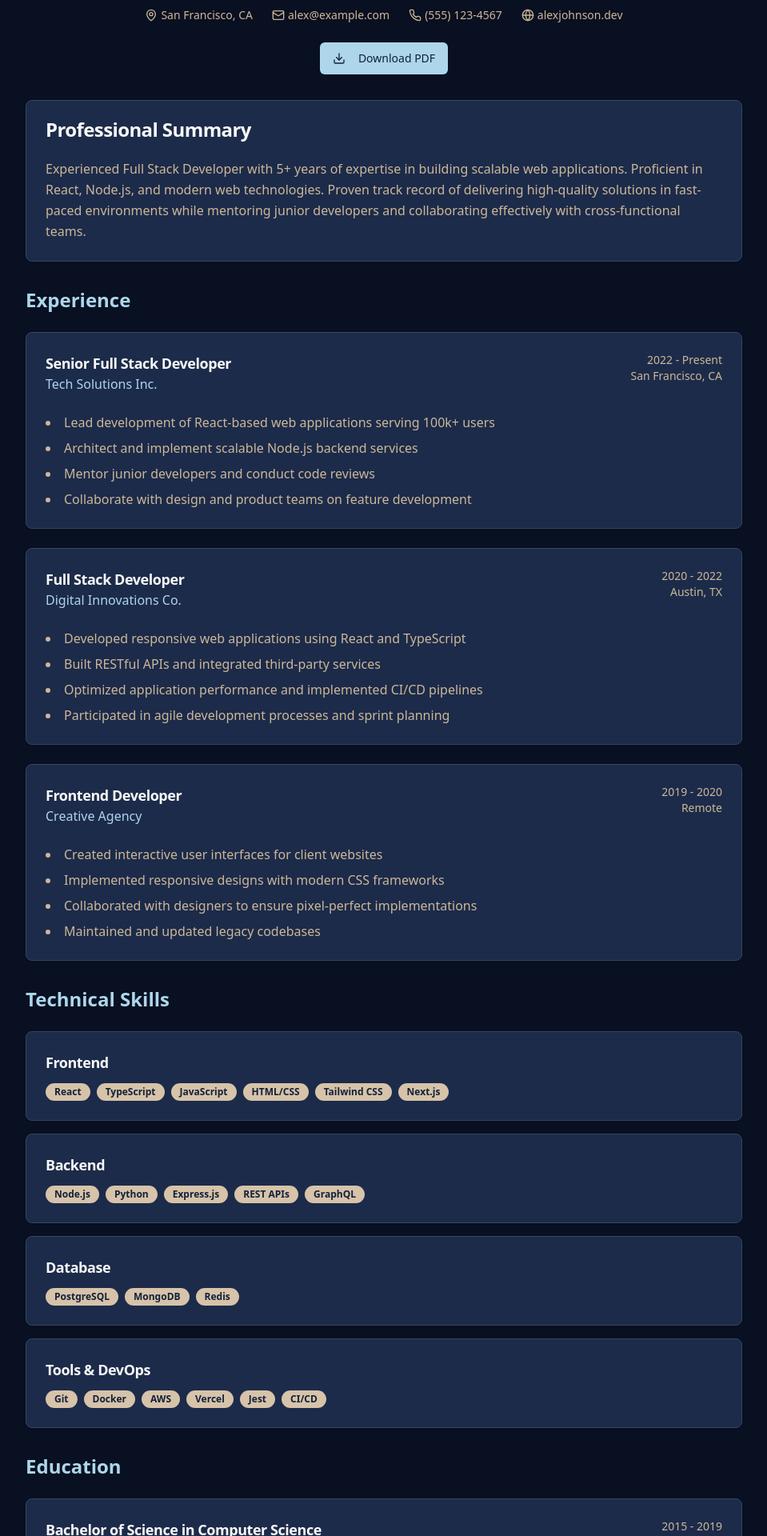
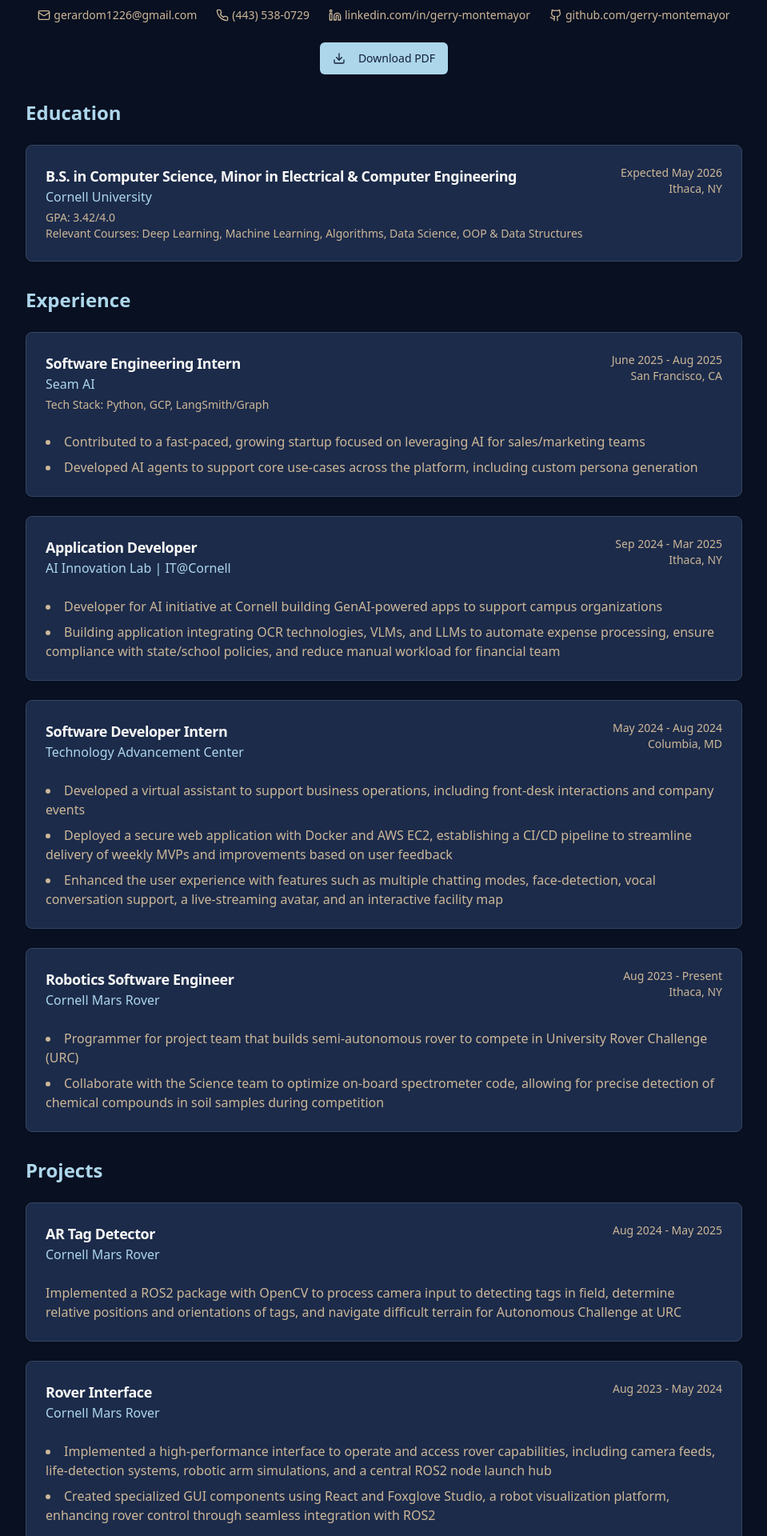
Before and after one commit to gerry-montemayor/portfolio, a React (Vite) app: page /resume in a window 1280 px wide. Shown: the part 200-2120 px from the top of the page at 80% size, without its empty margins (160-1119 px from the left). Built offline with nearby package versions, Linux system fonts and the light colour scheme.

Commit message:
Add resume content
Add resume content to the resume page.

```diff
--- a/src/pages/Resume.tsx
+++ b/src/pages/Resume.tsx
@@ -1,62 +1,97 @@
 import { Button } from "@/components/ui/button";
 import { Card, CardContent, CardHeader, CardTitle } from "@/components/ui/card";
 import { Badge } from "@/components/ui/badge";
-import { Download, MapPin, Mail, Phone, Globe } from "lucide-react";
+import { Download, Mail, Phone, Linkedin, Github } from "lucide-react";
 
 const Resume = () => {
   const experience = [
     {
-      title: "Senior Full Stack Developer",
-      company: "Tech Solutions Inc.",
-      period: "2022 - Present",
+      title: "Software Engineering Intern",
+      company: "Seam AI",
+      period: "June 2025 - Aug 2025",
       location: "San Francisco, CA",
+      techStack: "Python, GCP, LangSmith/Graph",
       responsibilities: [
-        "Lead development of React-based web applications serving 100k+ users",
-        "Architect and implement scalable Node.js backend services",
-        "Mentor junior developers and conduct code reviews",
-        "Collaborate with design and product teams on feature development"
+        "Contributed to a fast-paced, growing startup focused on leveraging AI for sales/marketing teams",
+        "Developed AI agents to support core use-cases across the platform, including custom persona generation"
       ]
     },
     {
-      title: "Full Stack Developer",
-      company: "Digital Innovations Co.",
-      period: "2020 - 2022",
-      location: "Austin, TX",
+      title: "Application Developer",
+      company: "AI Innovation Lab | IT@Cornell",
+      period: "Sep 2024 - Mar 2025",
+      location: "Ithaca, NY",
       responsibilities: [
-        "Developed responsive web applications using React and TypeScript",
-        "Built RESTful APIs and integrated third-party services",
-        "Optimized application performance and implemented CI/CD pipelines",
-        "Participated in agile development processes and sprint planning"
+        "Developer for AI initiative at Cornell building GenAI-powered apps to support campus organizations",
+        "Building application integrating OCR technologies, VLMs, and LLMs to automate expense processing, ensure compliance with state/school policies, and reduce manual workload for financial team"
       ]
     },
     {
-      title: "Frontend Developer",
-      company: "Creative Agency",
-      period: "2019 - 2020",
-      location: "Remote",
+      title: "Software Developer Intern",
+      company: "Technology Advancement Center",
+      period: "May 2024 - Aug 2024",
+      location: "Columbia, MD",
       responsibilities: [
-        "Created interactive user interfaces for client websites",
-        "Implemented responsive designs with modern CSS frameworks",
-        "Collaborated with designers to ensure pixel-perfect implementations",
-        "Maintained and updated legacy codebases"
+        "Developed a virtual assistant to support business operations, including front-desk interactions and company events",
+        "Deployed a secure web application with Docker and AWS EC2, establishing a CI/CD pipeline to streamline delivery of weekly MVPs and improvements based on user feedback",
+        "Enhanced the user experience with features such as multiple chatting modes, face-detection, vocal conversation support, a live-streaming avatar, and an interactive facility map"
+      ]
+    },
+    {
+      title: "Robotics Software Engineer",
+      company: "Cornell Mars Rover",
+      period: "Aug 2023 - Present",
+      location: "Ithaca, NY",
+      responsibilities: [
+        "Programmer for project team that builds semi-autonomous rover to compete in University Rover Challenge (URC)",
+        "Collaborate with the Science team to optimize on-board spectrometer code, allowing for precise detection of chemical compounds in soil samples during competition"
+      ]
+    }
+  ];
+
+  const projects = [
+    {
+      title: "AR Tag Detector",
+      organization: "Cornell Mars Rover",
+      period: "Aug 2024 - May 2025",
+      description: "Implemented a ROS2 package with OpenCV to process camera input to detecting tags in field, determine relative positions and orientations of tags, and navigate difficult terrain for Autonomous Challenge at URC"
+    },
+    {
+      title: "Rover Interface",
+      organization: "Cornell Mars Rover",
+      period: "Aug 2023 - May 2024",
+      description: [
+        "Implemented a high-performance interface to operate and access rover capabilities, including camera feeds, life-detection systems, robotic arm simulations, and a central ROS2 node launch hub",
+        "Created specialized GUI components using React and Foxglove Studio, a robot visualization platform, enhancing rover control through seamless integration with ROS2"
+      ]
+    },
+    {
+      title: "McGraw Tower Defense",
+      organization: "Github",
+      period: "Sep 2023 - Dec 2023",
+      description: [
+        "Developed a Cornell-themed tower defense game in OCaml with player upgrades and bullet-tracking physics",
+        "Designed game art and a responsive UI, displaying creative proficiency and greatly enhancing user experience"
       ]
     }
   ];
 
   const education = [
     {
-      degree: "Bachelor of Science in Computer Science",
-      school: "University of Technology",
-      period: "2015 - 2019",
-      location: "Boston, MA"
+      degree: "B.S. in Computer Science, Minor in Electrical & Computer Engineering",
+      school: "Cornell University",
+      period: "Expected May 2026",
+      location: "Ithaca, NY",
+      gpa: "GPA: 3.42/4.0",
+      courses: "Deep Learning, Machine Learning, Algorithms, Data Science, OOP & Data Structures"
     }
   ];
 
   const skills = {
-    "Frontend": ["React", "TypeScript", "JavaScript", "HTML/CSS", "Tailwind CSS", "Next.js"],
-    "Backend": ["Node.js", "Python", "Express.js", "REST APIs", "GraphQL"],
-    "Database": ["PostgreSQL", "MongoDB", "Redis"],
-    "Tools & DevOps": ["Git", "Docker", "AWS", "Vercel", "Jest", "CI/CD"]
+    "Programming Languages": ["Python", "C/C++", "JavaScript", "Java", "OCaml", "HTML/CSS"],
+    "Frameworks/Libraries": ["PyTorch", "Scikit", "NumPy", "LangSmith", "React", "Express.js", "Node.js", "ROS"],
+    "Developer Tools": ["Git", "Docker", "Google Cloud Platform", "AWS ECS", "Linux", "MongoDB", "Foxglove Studio"],
+    "Languages": ["English", "Spanish"]
   };
 
   return (
@@ -64,25 +99,25 @@ const Resume = () => {
       <div className="max-w-4xl mx-auto">
         {/* Header */}
         <div className="text-center mb-8">
-          <h1 className="text-4xl font-bold text-primary mb-2">Alex Johnson</h1>
-          <p className="text-xl text-muted-foreground mb-4">Full Stack Developer</p>
+          <h1 className="text-4xl font-bold text-primary mb-2">Gerardo Montemayor</h1>
+          <p className="text-xl text-muted-foreground mb-4">Computer Science Student & Aspiring Software Engineer</p>
 
           <div className="flex justify-center gap-6 text-sm text-muted-foreground mb-6">
             <div className="flex items-center gap-1">
-              <MapPin className="h-4 w-4" />
-              San Francisco, CA
-            </div>
-            <div className="flex items-center gap-1">
               <Mail className="h-4 w-4" />
-              alex@example.com
+              gerardom1226@gmail.com
             </div>
             <div className="flex items-center gap-1">
               <Phone className="h-4 w-4" />
-              (555) 123-4567
+              (443) 538-0729
             </div>
             <div className="flex items-center gap-1">
-              <Globe className="h-4 w-4" />
-              alexjohnson.dev
+              <Linkedin className="h-4 w-4" />
+              linkedin.com/in/gerry-montemayor
+            </div>
+            <div className="flex items-center gap-1">
+              <Github className="h-4 w-4" />
+              github.com/gerry-montemayor
             </div>
           </div>
 
@@ -92,20 +127,28 @@ const Resume = () => {
           </Button>
         </div>
 
-        {/* Summary */}
-        <Card className="mb-8">
+        {/* Education */}
+        <div className="mb-8">
+          <h2 className="text-2xl font-bold text-primary mb-6">Education</h2>
+          {education.map((edu, index) => (
+            <Card key={index}>
               <CardHeader>
-            <CardTitle>Professional Summary</CardTitle>
+                <div className="flex justify-between items-start">
+                  <div>
+                    <CardTitle className="text-lg">{edu.degree}</CardTitle>
+                    <p className="text-primary font-medium">{edu.school}</p>
+                    <p className="text-sm text-muted-foreground mt-1">{edu.gpa}</p>
+                    <p className="text-sm text-muted-foreground">Relevant Courses: {edu.courses}</p>
+                  </div>
+                  <div className="text-right text-sm text-muted-foreground">
+                    <p>{edu.period}</p>
+                    <p>{edu.location}</p>
+                  </div>
+                </div>
               </CardHeader>
-          <CardContent>
-            <p className="text-muted-foreground leading-relaxed">
-              Experienced Full Stack Developer with 5+ years of expertise in building scalable web applications.
-              Proficient in React, Node.js, and modern web technologies. Proven track record of delivering
-              high-quality solutions in fast-paced environments while mentoring junior developers and
-              collaborating effectively with cross-functional teams.
-            </p>
-          </CardContent>
             </Card>
+          ))}
+        </div>
 
         {/* Experience */}
         <div className="mb-8">
@@ -118,6 +161,9 @@ const Resume = () => {
                     <div>
                       <CardTitle className="text-lg">{job.title}</CardTitle>
                       <p className="text-primary font-medium">{job.company}</p>
+                      {job.techStack && (
+                        <p className="text-sm text-muted-foreground mt-1">Tech Stack: {job.techStack}</p>
+                      )}
                     </div>
                     <div className="text-right text-sm text-muted-foreground">
                       <p>{job.period}</p>
@@ -137,9 +183,42 @@ const Resume = () => {
           </div>
         </div>
 
-        {/* Skills */}
+        {/* Projects */}
         <div className="mb-8">
-          <h2 className="text-2xl font-bold text-primary mb-6">Technical Skills</h2>
+          <h2 className="text-2xl font-bold text-primary mb-6">Projects</h2>
+          <div className="space-y-6">
+            {projects.map((project, index) => (
+              <Card key={index}>
+                <CardHeader>
+                  <div className="flex justify-between items-start">
+                    <div>
+                      <CardTitle className="text-lg">{project.title}</CardTitle>
+                      <p className="text-primary font-medium">{project.organization}</p>
+                    </div>
+                    <div className="text-right text-sm text-muted-foreground">
+                      <p>{project.period}</p>
+                    </div>
+                  </div>
+                </CardHeader>
+                <CardContent>
+                  {Array.isArray(project.description) ? (
+                    <ul className="list-disc list-inside space-y-2 text-muted-foreground">
+                      {project.description.map((desc, idx) => (
+                        <li key={idx}>{desc}</li>
+                      ))}
+                    </ul>
+                  ) : (
+                    <p className="text-muted-foreground">{project.description}</p>
+                  )}
+                </CardContent>
+              </Card>
+            ))}
+          </div>
+        </div>
+
+        {/* Skills & Other */}
+        <div className="mb-8">
+          <h2 className="text-2xl font-bold text-primary mb-6">Skills & Other</h2>
           <div className="space-y-4">
             {Object.entries(skills).map(([category, skillList]) => (
               <Card key={category}>
@@ -160,26 +239,21 @@ const Resume = () => {
           </div>
         </div>
 
-        {/* Education */}
-        <div>
-          <h2 className="text-2xl font-bold text-primary mb-6">Education</h2>
-          {education.map((edu, index) => (
-            <Card key={index}>
+        {/* Hobbies */}
+        <Card>
           <CardHeader>
-                <div className="flex justify-between items-start">
-                  <div>
-                    <CardTitle className="text-lg">{edu.degree}</CardTitle>
-                    <p className="text-primary font-medium">{edu.school}</p>
-                  </div>
-                  <div className="text-right text-sm text-muted-foreground">
-                    <p>{edu.period}</p>
-                    <p>{edu.location}</p>
-                  </div>
-                </div>
+            <CardTitle>Hobbies</CardTitle>
           </CardHeader>
-            </Card>
+          <CardContent>
+            <div className="flex flex-wrap gap-2">
+              {["Soccer", "Guitar", "Running", "Volleyball", "Reading"].map((hobby) => (
+                <Badge key={hobby} variant="outline">
+                  {hobby}
+                </Badge>
               ))}
             </div>
+          </CardContent>
+        </Card>
       </div>
     </div>
   );
```
Lines whose indentation alone changed are shown as unchanged.
